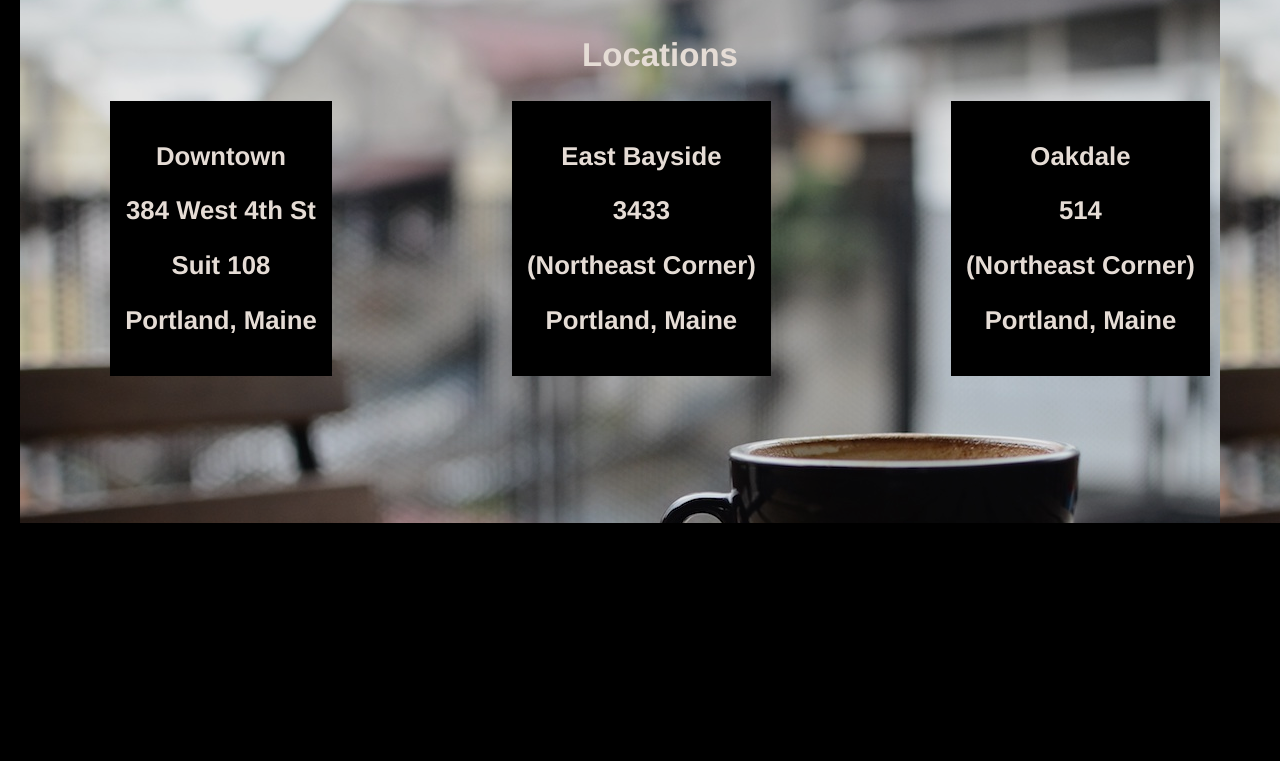
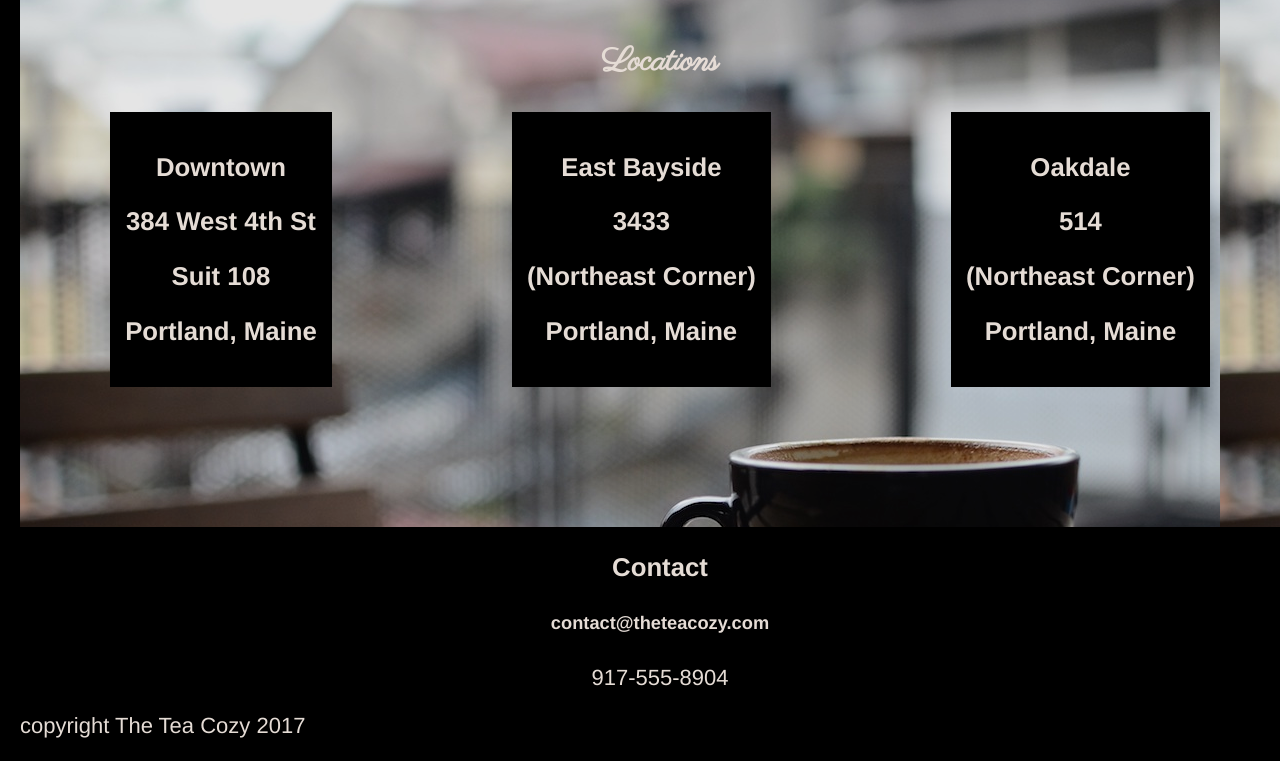
Before and after one commit to HypercarDriver/tea-cozy, a plain HTML site: page index.html in a window 1280 px wide. Shown: the part 1467-2228 px from the top of the page. Before the commit the page ends 1990 px from the top, so only its background shows below. Drawn offline with Linux system fonts and the light colour scheme.

Commit message:
Added script font and more html.

```diff
--- a/css/style.css
+++ b/css/style.css
@@ -10,6 +10,10 @@ body {
 nav {
 	flex-grow: 1;
 	text-align: right;
+}
+
+h2,  h4 {
+	font-family: 'Parisienne', Helvetiva;
 }
 
 nav span {
@@ -55,6 +59,10 @@ span a {
 	margin: 0 auto;
 }
 
+#contact {
+	text-align: center;
+}
+
 
 
 /* Classes */
--- a/index.html
+++ b/index.html
@@ -5,6 +5,7 @@
 
 		<!-- Style Link -->
 		<link href='./css/style.css' type='text/css' rel='stylesheet'>
+		<link href="https://fonts.googleapis.com/css?family=Parisienne" rel="stylesheet">
 
 	</head>
 	<body>
@@ -77,6 +78,15 @@
 					</div>
 				</div>
 			</div>
+			</div>
+			<div id="contact">
+				<h3>Contact</h3>
+				<h5>contact@theteacozy.com</h5>
+				<p>917-555-8904</p>
+			</div>
+			<div id="copyright">
+				<p>copyright The Tea Cozy 2017</p>
+			</div>
 		</main>
 
 	</body>
```
